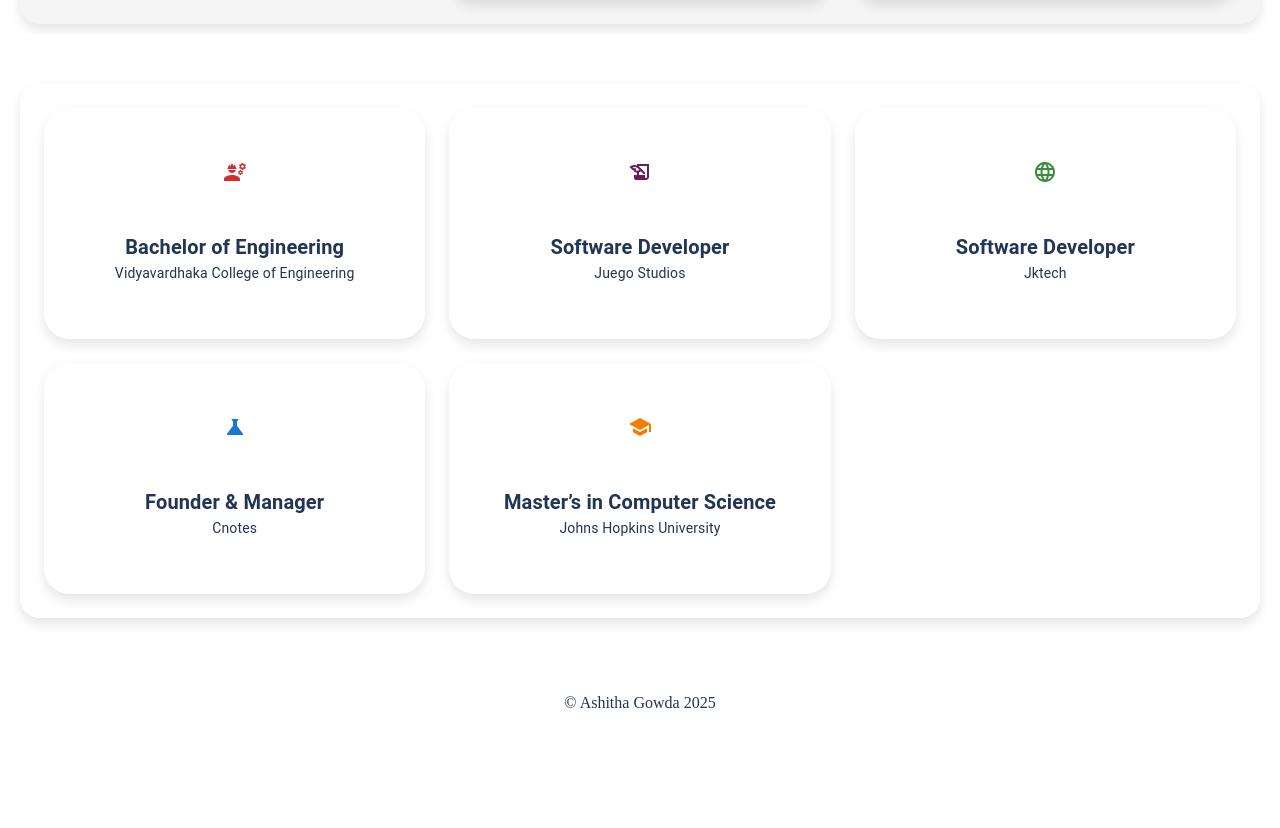
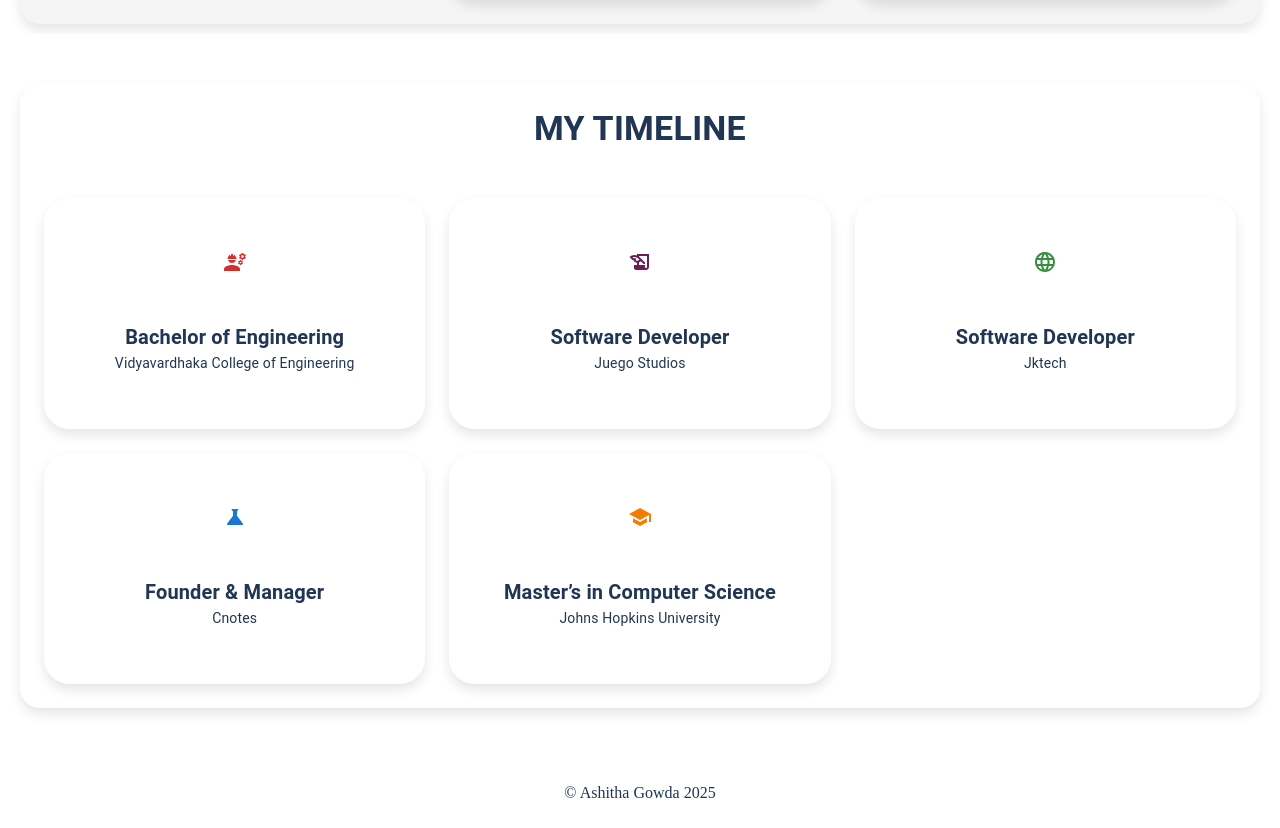
Before and after one commit to AshithaPGowda/portfolio, a Next.js app: page / in a window 1280 px wide. Shown: the part 1518-2346 px from the top of the page. Before the commit the page ends 2256 px from the top, so only its background shows below. Built offline with nearby package versions, Linux system fonts and the light colour scheme.

Commit message:
added a mytimeline section

```diff
--- a/src/app/components/sectionPersonal/educationDetails.js
+++ b/src/app/components/sectionPersonal/educationDetails.js
@@ -55,7 +55,8 @@ const Education = ({ theme, timelineColours }) => {
             icon: <Science />,
             title: "Founder & Manager",
             description: "Cnotes",
-            details: "2022 - Present | Managing over 30,000 customer data and monthly predictions for streamlined cable TV management for operators.",
+            details:
+                "2022 - Present | Managing over 30,000 customer data and monthly predictions for streamlined cable TV management for operators.",
         },
         {
             color: timelineColours[4],
@@ -127,6 +128,17 @@ const Education = ({ theme, timelineColours }) => {
                 </div>
             ) : (
                 <div>
+                    <Typography
+                        variant="h4"
+                        style={{
+                            color: COLOURS[`TEXT_COLOUR_${theme}`],
+                            fontWeight: "bold",
+                            marginBottom: "6vh",
+                            textAlign: "center",
+                        }}
+                    >
+                        MY TIMELINE
+                    </Typography>
                     <Grid container spacing={3}>
                         {education.map((edu, index) => (
                             <Grid item xs={12} sm={6} md={4} key={index}>
```
